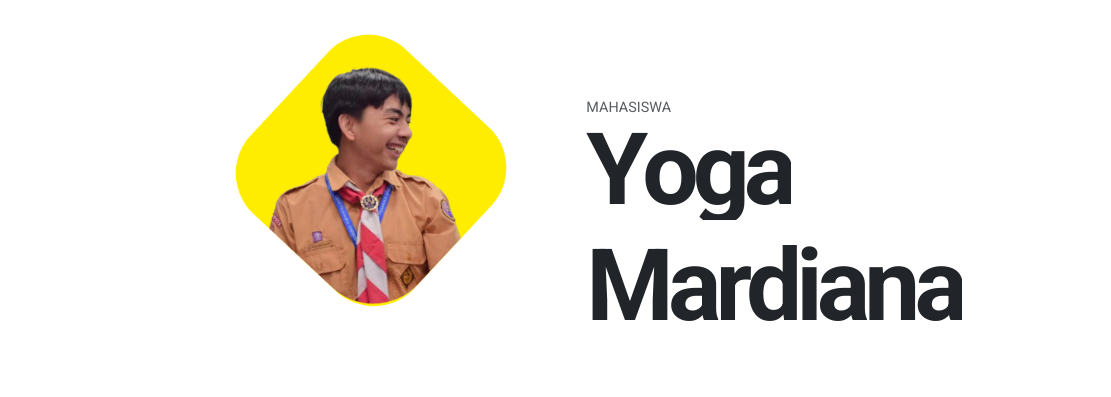
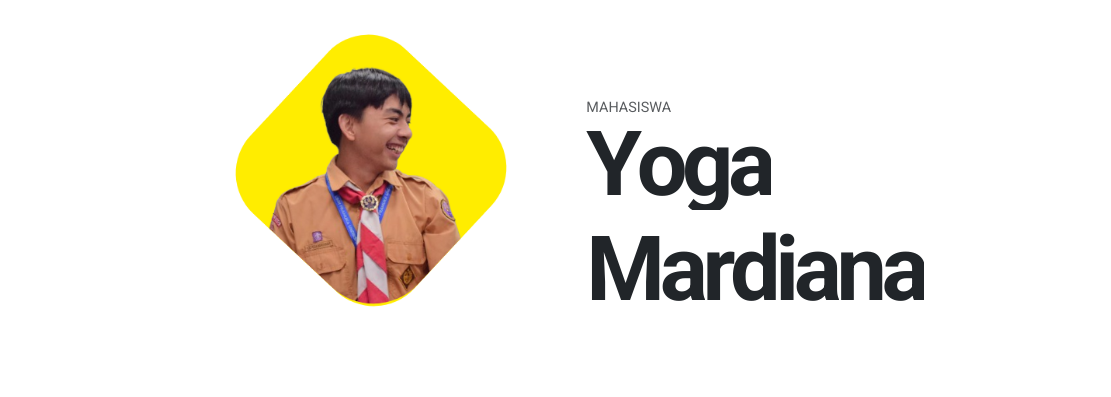
Before and after one commit to ItsMeDiana/yogamardiana, a plain HTML site: page WEB/index.html in a window 1280 px wide. Shown: the top 397 px of the page, 169-1280 px from the left. Drawn offline with nearby package versions, Linux system fonts and the light colour scheme.

Commit message:
Update index.html

```diff
--- a/WEB/index.html
+++ b/WEB/index.html
@@ -71,7 +71,7 @@
               <div class="col-lg-6">
                 <div class="banner-content my-1 pt-1 my-lg-5 pt-lg-5" data-aos="fade-in">
                   <span class="text-muted text-uppercase">Mahasiswa</span>
-                  <h1 class="banner-title display-xl lh-1 txt-fx slide-up" style="font-size: 100px;">Yoga Mardiana</h1>
+                  <h1 class="banner-title display-xl lh-1 txt-fx slide-up" style="font-size: 90px;">Yoga Mardiana</h1>
                 </div>
               </div>
             </div>
```
